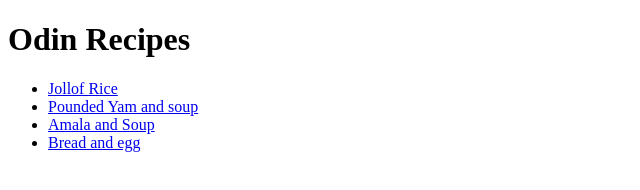
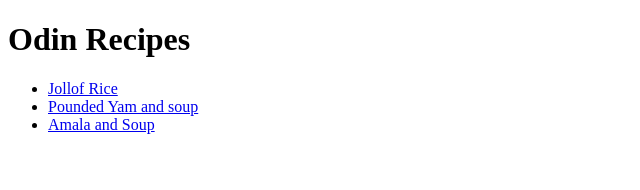
Before and after one commit to abulmustopha/odin-recipes, a plain HTML site: page index.html in a window 1280 px wide. Shown: the whole page, without its empty margins (0-640 px from the left). Drawn offline with Linux system fonts and the light colour scheme.

Commit message:
index.html

```diff
--- a/index.html
+++ b/index.html
@@ -11,7 +11,6 @@
         <li> <a href="recipes/jollof.html"> Jollof Rice</a></li>
         <li> <a href="recipes/poundedyam.html"> Pounded Yam and soup</a></li>
         <li> <a href="recipes/amala.html"> Amala and Soup</a></li>
-        <li> <a href="recipes/bread.html"> Bread and egg</a></li>
         </ul>
 
     </body>
```
